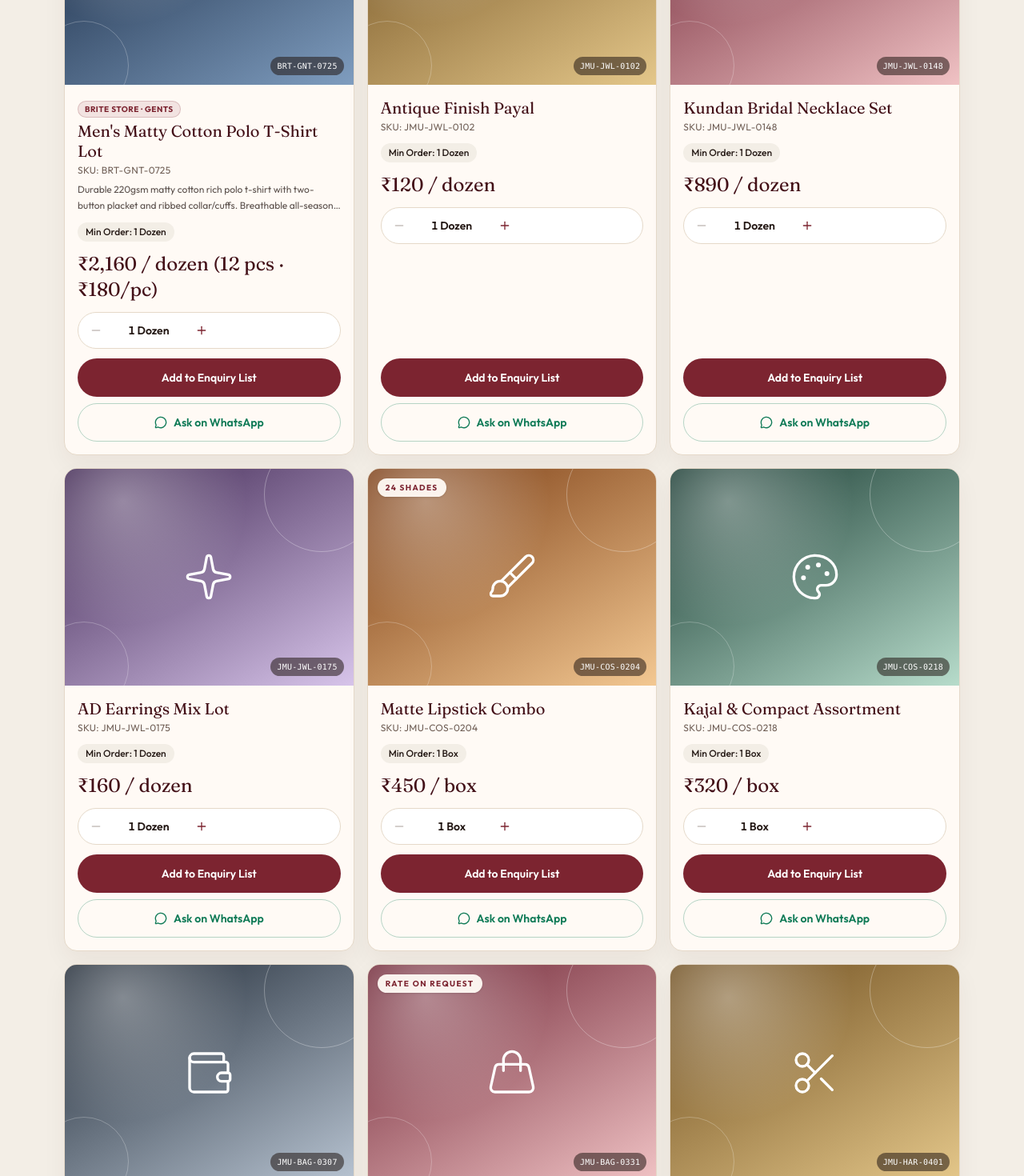
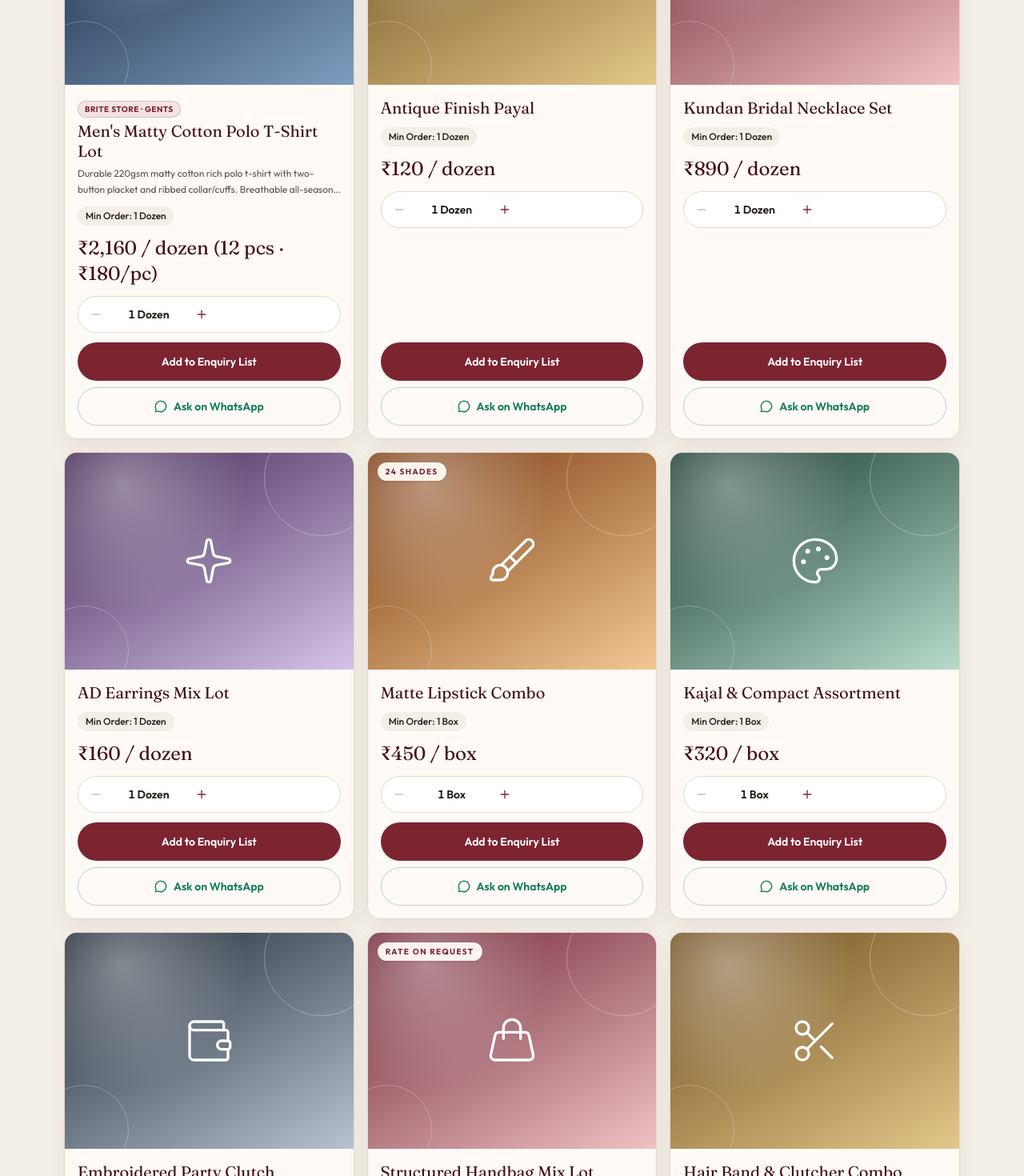
Before and after one commit to ritvik1792/jammu-wholesale-hub, a Next.js app: page / in a window 1280 px wide. Shown: the part 1140-2610 px from the top of the page at 80% size. Built offline with nearby package versions, Linux system fonts and the light colour scheme.

Commit message:
Remove SKU codes from all product cards, modals, hero, enquiry list, and WhatsApp templates

```diff
--- a/src/components/CallbackModal.tsx
+++ b/src/components/CallbackModal.tsx
@@ -24,12 +24,7 @@ export function CallbackModal() {
         <ul className="mt-4 grid gap-2 rounded-2xl bg-cream p-3 text-sm">
           {lines.map((line) => (
             <li key={line.product.id} className="flex justify-between gap-3">
-              <span>
-                {line.product.name}
-                {line.product.sku ? (
-                  <span className="block text-xs text-muted">{line.product.sku}</span>
-                ) : null}
-              </span>
+              <span>{line.product.name}</span>
               <span className="shrink-0 font-medium">
                 {unitPhrase(line.quantity, line.product.unit)}
               </span>
--- a/src/components/EnquiryDrawer.tsx
+++ b/src/components/EnquiryDrawer.tsx
@@ -101,9 +101,6 @@ export function EnquiryDrawer() {
                     <div className="flex items-start justify-between gap-2">
                       <div>
                         <p className="font-semibold leading-tight">{line.product.name}</p>
-                        {line.product.sku ? (
-                          <p className="mt-1 text-xs text-muted">SKU: {line.product.sku}</p>
-                        ) : null}
                       </div>
                       <button
                         type="button"
--- a/src/components/Hero.tsx
+++ b/src/components/Hero.tsx
@@ -78,11 +78,6 @@ export function Hero() {
               <li key={product.id} className="flex items-start justify-between gap-3 py-3">
                 <span>
                   <span className="block text-sm font-medium">{product.name}</span>
-                  {product.sku ? (
-                    <span className="mt-0.5 block text-xs text-white/60">
-                      SKU: {product.sku}
-                    </span>
-                  ) : null}
                 </span>
                 <span className="shrink-0 text-right text-sm font-semibold text-gold-bright">
                   {product.priceLabel}
--- a/src/components/ProductCard.tsx
+++ b/src/components/ProductCard.tsx
@@ -67,11 +67,6 @@ export function ProductCard({ product }: { product: Product }) {
               {product.badge}
             </span>
           ) : null}
-          {product.sku ? (
-            <span className="absolute right-3 bottom-3 rounded-full bg-ink/55 px-2 py-1 font-mono text-[10px] tracking-wide text-white">
-              {product.sku}
-            </span>
-          ) : null}
         </div>
 
         <div className="flex flex-1 flex-col gap-3 p-4">
@@ -88,9 +83,6 @@ export function ProductCard({ product }: { product: Product }) {
             >
               {product.name}
             </h3>
-            {product.sku ? (
-              <p className="mt-1 text-xs tracking-wide text-muted">SKU: {product.sku}</p>
-            ) : null}
             {product.description ? (
               <p
                 onClick={() => setDetailOpen(true)}
--- a/src/components/admin/AdminDashboardClient.tsx
+++ b/src/components/admin/AdminDashboardClient.tsx
@@ -889,7 +889,6 @@ export function AdminDashboardClient() {
                                 {item.priceLabel} · MOQ: {item.moq} {item.unit}
                               </span>
                             </div>
-                            {item.sku ? <p className="text-[10px] text-muted/80">{item.sku}</p> : null}
                           </div>
                         </div>
 
--- a/src/data/products.ts
+++ b/src/data/products.ts
@@ -3,7 +3,6 @@ import type { Product } from "@/lib/types";
 export const PRODUCTS: Product[] = [
   {
     id: "payal",
-    sku: "JMU-JWL-0102",
     name: "Antique Finish Payal",
     category: "jewellery",
     keywords: ["payal", "anklet", "pajeb", "jewellery", "daily"],
@@ -17,7 +16,6 @@ export const PRODUCTS: Product[] = [
   },
   {
     id: "kundan",
-    sku: "JMU-JWL-0148",
     name: "Kundan Bridal Necklace Set",
     category: "jewellery",
     keywords: ["bridal", "necklace", "kundan", "jewellery", "set"],
@@ -30,7 +28,6 @@ export const PRODUCTS: Product[] = [
   },
   {
     id: "earrings",
-    sku: "JMU-JWL-0175",
     name: "AD Earrings Mix Lot",
     category: "jewellery",
     keywords: ["earrings", "tops", "ad", "jewellery", "studs"],
@@ -43,7 +40,6 @@ export const PRODUCTS: Product[] = [
   },
   {
     id: "lipstick",
-    sku: "JMU-COS-0204",
     name: "Matte Lipstick Combo",
     category: "cosmetics",
     keywords: ["lipstick", "cosmetics", "makeup", "beauty", "shades"],
@@ -57,7 +53,6 @@ export const PRODUCTS: Product[] = [
   },
   {
     id: "kajal",
-    sku: "JMU-COS-0218",
     name: "Kajal & Compact Assortment",
     category: "cosmetics",
     keywords: ["kajal", "compact", "cosmetics", "beauty", "liner"],
@@ -70,7 +65,6 @@ export const PRODUCTS: Product[] = [
   },
   {
     id: "clutch",
-    sku: "JMU-BAG-0307",
     name: "Embroidered Party Clutch",
     category: "bags",
     keywords: ["clutch", "purse", "handbag", "party", "evening"],
@@ -83,7 +77,6 @@ export const PRODUCTS: Product[] = [
   },
   {
     id: "handbag",
-    sku: "JMU-BAG-0331",
     name: "Structured Handbag Mix Lot",
     category: "bags",
     keywords: ["handbag", "purse", "bag", "mix lot"],
@@ -97,7 +90,6 @@ export const PRODUCTS: Product[] = [
   },
   {
     id: "hairband",
-    sku: "JMU-HAR-0401",
     name: "Hair Band & Clutcher Combo",
     category: "hair",
     keywords: ["hair", "band", "hairband", "clutcher", "clips", "accessories"],
@@ -110,7 +102,6 @@ export const PRODUCTS: Product[] = [
   },
   {
     id: "clips",
-    sku: "JMU-HAR-0422",
     name: "Crystal Hair Clip Box",
     category: "hair",
     keywords: ["clips", "clutcher", "hair", "crystal", "accessories"],
@@ -123,7 +114,6 @@ export const PRODUCTS: Product[] = [
   },
   {
     id: "bangles",
-    sku: "JMU-BNG-0506",
     name: "Multicolor Glass Bangles",
     category: "bangles",
     keywords: ["bangle", "bangles", "glass", "churi", "glassware"],
@@ -136,7 +126,6 @@ export const PRODUCTS: Product[] = [
   },
   {
     id: "kada",
-    sku: "JMU-BNG-0514",
     name: "Metal Kada & Chuda Set",
     category: "bangles",
     keywords: ["kada", "chuda", "bangle", "metal", "bridal"],
@@ -149,7 +138,6 @@ export const PRODUCTS: Product[] = [
   },
   {
     id: "rakhi",
-    sku: "JMU-FST-0603",
     name: "Premium Rakhi Counter Box",
     category: "festival",
     keywords: ["rakhi", "festival", "seasonal", "raksha bandhan"],
@@ -163,7 +151,6 @@ export const PRODUCTS: Product[] = [
   },
   {
     id: "bridal",
-    sku: "JMU-FST-0618",
     name: "Bridal Maang Tikka & Hathphool",
     category: "festival",
     keywords: ["bridal", "maang tikka", "hathphool", "festival", "wedding"],
@@ -181,7 +168,6 @@ export const PRODUCTS: Product[] = [
   // --- KIDS SUBCATEGORY ---
   {
     id: "brite-kids-baba-suit",
-    sku: "BRT-KID-0501",
     name: "Kids Cotton Baba Suit Set (Lot of 12)",
     category: "brite-store",
     subcategory: "kids",
@@ -199,7 +185,6 @@ export const PRODUCTS: Product[] = [
   },
   {
     id: "brite-kids-party-frock",
-    sku: "BRT-KID-0518",
     name: "Girls Festive Party Wear Frock Box",
     category: "brite-store",
     subcategory: "kids",
@@ -217,7 +202,6 @@ export const PRODUCTS: Product[] = [
   },
   {
     id: "brite-kids-trackpant",
-    sku: "BRT-KID-0530",
     name: "Kids Daily Wear Cotton Track Pants Lot",
     category: "brite-store",
     subcategory: "kids",
@@ -237,7 +221,6 @@ export const PRODUCTS: Product[] = [
   // --- LADIES SUBCATEGORY ---
   {
     id: "brite-ladies-jaipuri-kurti",
-    sku: "BRT-LAD-0604",
     name: "Jaipuri Printed Rayon Kurti (Lot of 12)",
     category: "brite-store",
     subcategory: "ladies",
@@ -255,7 +238,6 @@ export const PRODUCTS: Product[] = [
   },
   {
     id: "brite-ladies-cotton-suit",
-    sku: "BRT-LAD-0622",
     name: "Embroidered Cotton Salwar Suit Catalogue",
     category: "brite-store",
     subcategory: "ladies",
@@ -273,7 +255,6 @@ export const PRODUCTS: Product[] = [
   },
   {
     id: "brite-ladies-stretch-leggings",
-    sku: "BRT-LAD-0645",
     name: "4-Way Stretch Bio-Wash Churidar Leggings",
     category: "brite-store",
     subcategory: "ladies",
@@ -293,7 +274,6 @@ export const PRODUCTS: Product[] = [
   // --- GENTS SUBCATEGORY ---
   {
     id: "brite-gents-check-shirt",
-    sku: "BRT-GNT-0708",
     name: "Men's Casual Cotton Check Shirt Box",
     category: "brite-store",
     subcategory: "gents",
@@ -311,7 +291,6 @@ export const PRODUCTS: Product[] = [
   },
   {
     id: "brite-gents-polo-tshirt",
-    sku: "BRT-GNT-0725",
     name: "Men's Matty Cotton Polo T-Shirt Lot",
     category: "brite-store",
     subcategory: "gents",
@@ -329,7 +308,6 @@ export const PRODUCTS: Product[] = [
   },
   {
     id: "brite-gents-chino-trousers",
-    sku: "BRT-GNT-0740",
     name: "Gents Lycra Stretch Chino Trousers Set",
     category: "brite-store",
     subcategory: "gents",
--- a/src/lib/catalog.ts
+++ b/src/lib/catalog.ts
@@ -22,7 +22,6 @@ export function productMatches(
     CATEGORIES.find((item) => item.id === product.category)?.label ?? "";
   const haystack = [
     product.name,
-    product.sku || "",
     product.priceLabel,
     categoryLabel,
     product.subcategory || "",
--- a/src/lib/whatsapp.ts
+++ b/src/lib/whatsapp.ts
@@ -62,7 +62,6 @@ function lineBlock(line: CartLine, index: number) {
   return [
     `${index + 1}. ${line.product.name}`,
     dept,
-    line.product.sku ? `SKU: ${line.product.sku}` : null,
     `Qty: ${unitPhrase(line.quantity, line.product.unit)}`,
     `Rate: ${line.product.priceLabel}`,
     `Amount: ${amount}`,
@@ -124,14 +123,13 @@ export function buildItemMessage(product: Product, quantity: number, shop: ShopD
     product.category === "brite-store"
       ? `*Dept:* BRITE STORE (${product.subcategory ? product.subcategory.toUpperCase() : "CLOTHING"})`
       : null,
-    product.sku ? `SKU: ${product.sku}` : null,
     `Qty: ${unitPhrase(quantity, product.unit)}`,
     `Rate: ${product.priceLabel}`,
     lineTotal == null ? "Amount: On request" : `Amount: ${formatINR(lineTotal)}`,
     "",
     "*Customer Details*",
     `*Name:* ${hasShop && retailerName ? retailerName : "[Please enter your Name / Shop Name]"}`,
-    `*Requirement:* ${notes || `Wholesale order for ${unitPhrase(quantity, product.unit)} of ${product.name}${product.sku ? ` (${product.sku})` : ""}`}`,
+    `*Requirement:* ${notes || `Wholesale order for ${unitPhrase(quantity, product.unit)} of ${product.name}`}`,
   ].filter(Boolean);
 
   if (hasShop) {
```
Also changed, not shown: src/components/ProductDetailModal.tsx (+0 -10 lines).
